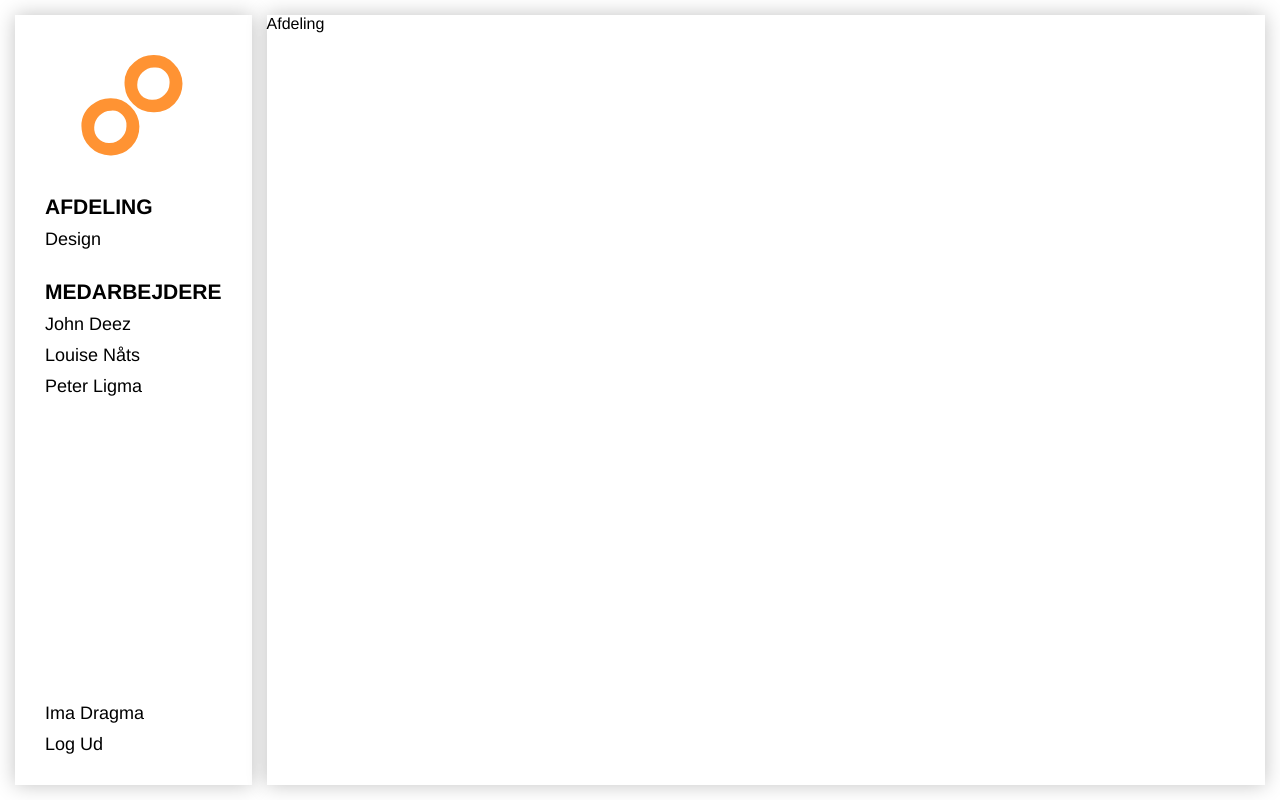
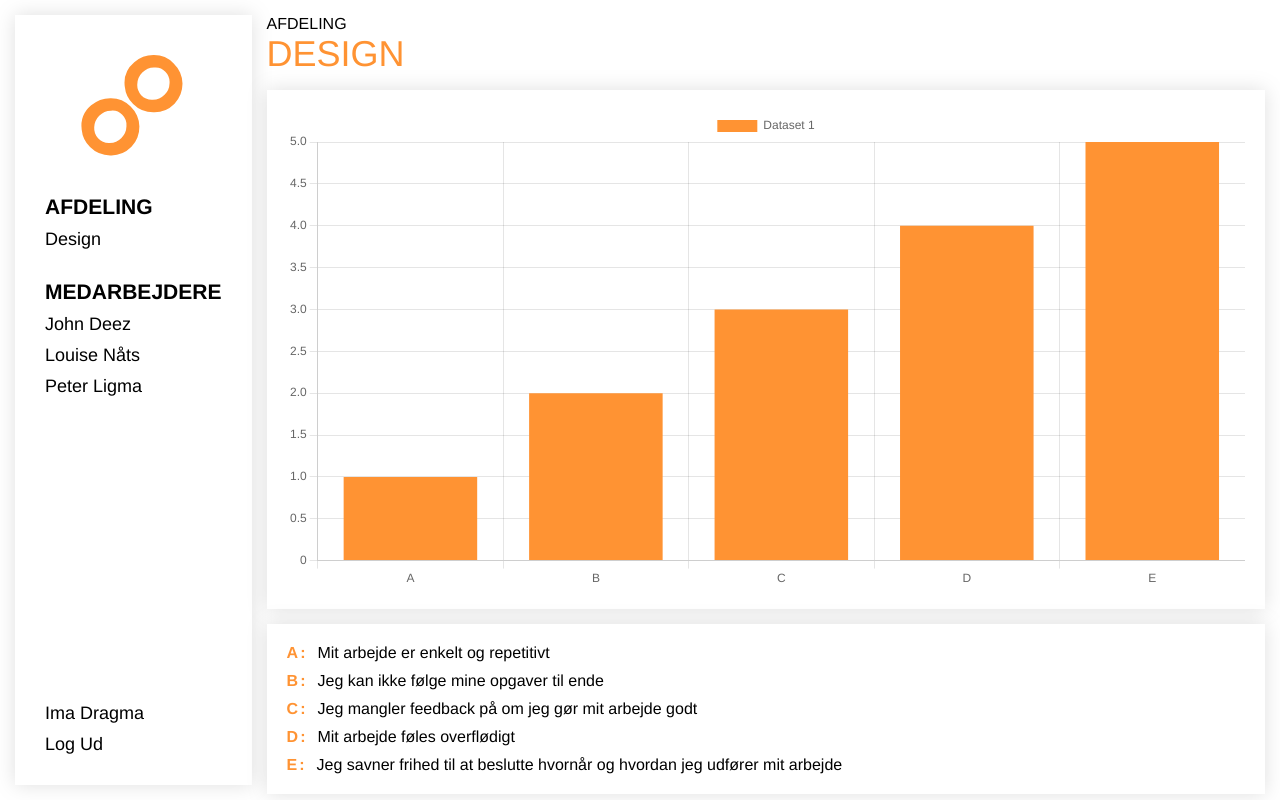
Before and after one commit to soklope/Morningtrain_project, a React (Vite) app in the folder morningtrain_project/: page /Department in a window 1280 px wide. Built offline with nearby package versions, Linux system fonts and the light colour scheme.

Commit message:
Department Page Graph added

```diff
--- a/morningtrain_project/package.json
+++ b/morningtrain_project/package.json
@@ -10,7 +10,10 @@
     "preview": "vite preview"
   },
   "dependencies": {
+    "chart.js": "^4.3.0",
+    "faker": "5.5.3",
     "react": "^18.2.0",
+    "react-chartjs-2": "^5.2.0",
     "react-dom": "^18.2.0",
     "react-google-charts": "^4.0.0",
     "react-router-dom": "^6.11.2",
--- a/morningtrain_project/src/Styling/Department.scss
+++ b/morningtrain_project/src/Styling/Department.scss
@@ -1,9 +1,48 @@
+@import './GlobalColors.scss';
+
+.department-container {
+    padding-top: 100px;
+    padding-left: 22px;
+    padding-right: 22px;
+    padding-bottom: 22px;
+    display: flex;
+    flex-direction: column;
+    z-index: 1;
+
+    &__dapartment-name {
+        color: $mt-orange;
+        font-size: 36px;
+        text-transform: uppercase;
+    }
+
+    &__graph {
+        display: flex;
+        flex-direction: column;
+        gap: 10px;
+        width: 100%;
+        filter: drop-shadow(0px 0px 10px #00000020);
+        background-color: #ffffff;
+        margin-top: 15px;
+        padding: 20px;
+
+        &__li {
+            display: flex;
+            gap: 10px;
+
+            :nth-child(1) {
+                color: $mt-orange;
+                font-weight: bold;
+                letter-spacing: 2px;
+            }
+        }
+    }
+}
+
 @media screen and (min-width: 1200px) {
     .department-container {
         display: flex;
         flex-direction: column;
-        filter: drop-shadow(0px 0px 10px #0000003d);
-        background-color: #ffffff;
-        width: 90%;
+        width: 100%;
+        padding: 0px;
     }
 }
--- a/morningtrain_project/src/Styling/Navigation.scss
+++ b/morningtrain_project/src/Styling/Navigation.scss
@@ -44,7 +44,7 @@
     width: 100%;
     height: 100%;
     z-index: 2;
-
+    background-color: white;
 
     &__headline {
         color: $mt-orange;
@@ -90,10 +90,10 @@
         font-size: 18px;
         flex-direction: column;
         height: 100%;
-        width: 250px;
+        max-width: 250px;
         padding: 30px;
         background-color: white;
-        filter: drop-shadow(0px 0px 10px #0000003d);
+        filter: drop-shadow(0px 0px 10px #00000020);
 
         &__logo {
             display: flex;
--- a/morningtrain_project/src/components/Department/DapartmentGraph.jsx
+++ b/morningtrain_project/src/components/Department/DapartmentGraph.jsx
@@ -0,0 +1,46 @@
+import React from 'react';
+import {
+    Chart as ChartJS,
+    CategoryScale,
+    LinearScale,
+    BarElement,
+    Title,
+    Tooltip,
+    Legend,
+  } from 'chart.js';
+  import { Bar } from 'react-chartjs-2';
+  import faker from 'faker';
+
+  ChartJS.register(
+    CategoryScale,
+    LinearScale,
+    BarElement,
+    Title,
+    Tooltip,
+    Legend
+  );
+
+  export const options = {
+    responsive: true,
+  };
+
+  const labels = ['A', 'B', 'C', 'D', 'E'];
+
+  export const data = {
+    labels,
+    datasets: [
+      {
+        label: 'Dataset 1',
+        data: [1, 2, 3, 4, 5],
+        backgroundColor: '#FF9333',
+      },
+    ],
+  };
+
+export default function DepartmentGraph() {
+    return (
+        <div className="department-container__graph">
+            <Bar options={options} data={data} />
+        </div>
+    )
+}
--- a/morningtrain_project/src/components/Department/Department.jsx
+++ b/morningtrain_project/src/components/Department/Department.jsx
@@ -1,9 +1,18 @@
 import React from "react";
+import { managerArray } from "../../db";
+import DepartmentGraph from "./DapartmentGraph";
+import MobileGraphDesc from "./MobileGraphDesc";
 
 export default function Department() {
     return (
         <div className="department-container">
-            <p>Afdeling</p>
+            <p>AFDELING</p>
+            {managerArray.map((manager, index) => (
+                <div className="department-container__dapartment-name" key={index}>{manager.departmentName}</div>
+            ))}
+
+            <DepartmentGraph />
+            <MobileGraphDesc />
         </div>
     )
 }
--- a/morningtrain_project/src/components/Department/MobileGraphDesc.jsx
+++ b/morningtrain_project/src/components/Department/MobileGraphDesc.jsx
@@ -0,0 +1,32 @@
+import React from "react";
+
+export default function MobileGraphDesc() {
+    return (
+        <div className="department-container__graph">
+            <div className="department-container__graph__li">
+                <p>A:</p>
+                <p>Mit arbejde er enkelt og repetitivt</p>
+            </div>
+
+            <div className="department-container__graph__li">
+                <p>B:</p>
+                <p>Jeg kan ikke følge mine opgaver til ende</p>
+            </div>
+
+            <div className="department-container__graph__li">
+                <p>C:</p>
+                <p>Jeg mangler feedback på om jeg gør mit arbejde godt</p>
+            </div>
+
+            <div className="department-container__graph__li">
+                <p>D:</p>
+                <p>Mit arbejde føles overflødigt</p>
+            </div>
+
+            <div className="department-container__graph__li">
+                <p>E:</p>
+                <p>Jeg savner frihed til at beslutte hvornår og hvordan jeg udfører mit arbejde</p>
+            </div>
+        </div>
+    )
+}
```
Also changed, not shown: 1 other file (tests, documents, lock files or other folders).
